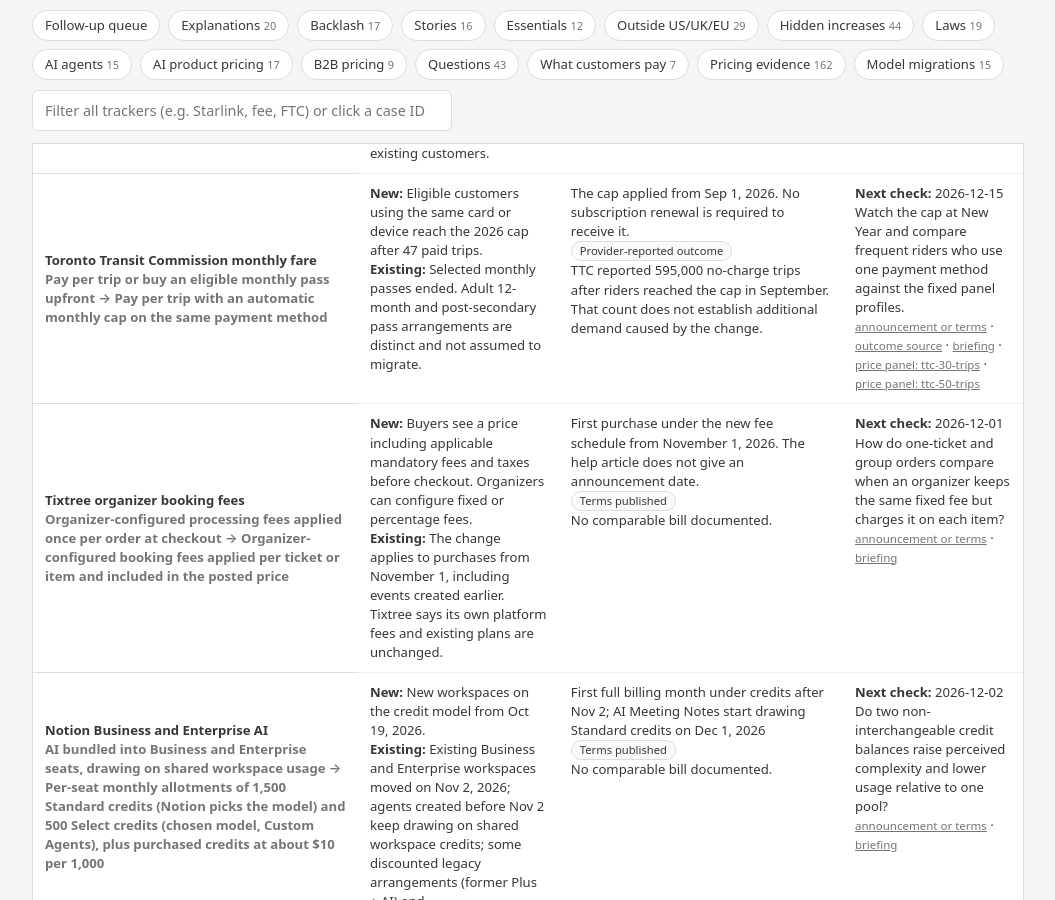
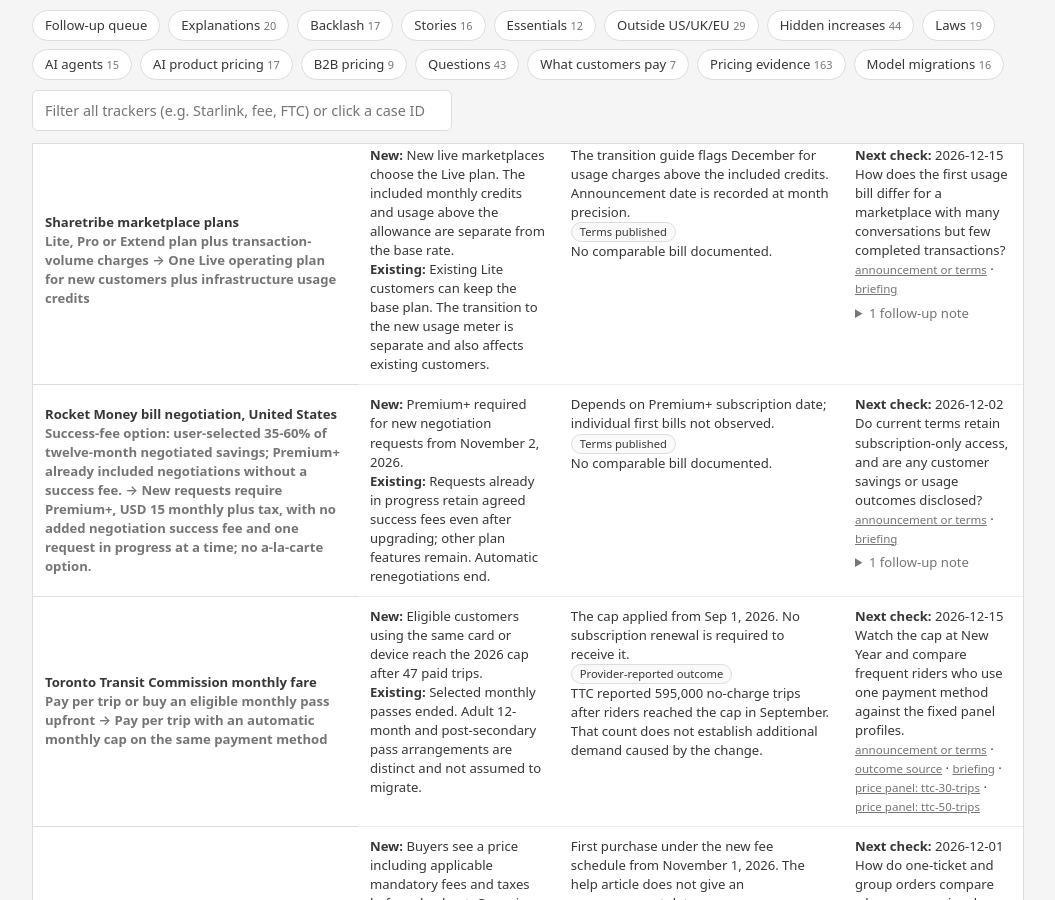
Before and after one commit to UtpalDholakia/pricing-briefings, a Jekyll site: the page built from trackers.html, in a window 1280 px wide and 900 px high, scrolled down 92872 px. Shown: the whole window, without its empty margins (112-1167 px from the left). Built offline with Jekyll 4.4.1, drawn with Linux system fonts in a browser that asks for light colours; some of the changed text lies outside the part shown.

Commit message:
Add ChatGPT pricing evidence and model transition for 2026-11-22

```diff
--- a/_data/trackers/model_migrations.yml
+++ b/_data/trackers/model_migrations.yml
@@ -1,4 +1,24 @@
 # One row per announced transition. Append follow-ups; don't infer an observed bill from a schedule.
+- id: "rocket-money-negotiation-premium-only"
+  case_id: "rocket-money-bill-negotiation-2026"
+  offer: "Rocket Money bill negotiation, United States"
+  announced: "2026-09-24"
+  from_model: "Success-fee option: user-selected 35-60% of twelve-month negotiated savings; Premium+ already included negotiations without a success fee."
+  to_model: "New requests require Premium+, USD 15 monthly plus tax, with no added negotiation success fee and one request in progress at a time; no a-la-carte option."
+  new_customers: "Premium+ required for new negotiation requests from November 2, 2026."
+  existing_customers: "Requests already in progress retain agreed success fees even after upgrading; other plan features remain. Automatic renegotiations end."
+  first_bill_timing: "Depends on Premium+ subscription date; individual first bills not observed."
+  status: "Terms published"
+  next_check: "2026-12-02"
+  question: "Do current terms retain subscription-only access, and are any customer savings or usage outcomes disclosed?"
+  source: "https://help.rocketmoney.com/en/articles/17141357-bill-negotiations-is-moving-to-premium"
+  related_source: "https://www.rocketmoney.com/terms"
+  updates:
+    - date: "2026-11-22"
+      note: "Transition notice and October 2 terms checked. Help article says automatic renegotiations end November 1; legal terms say November 2. No actual billing outcomes verified."
+      source: "https://help.rocketmoney.com/en/articles/17141357-bill-negotiations-is-moving-to-premium"
+  digest: "2026-11-22"
+  agent: "chatgpt"
 - id: "geforce-now-six-month-promotion"
   case_id: "geforce-now-six-month-promotion-2026"
   offer: "GeForce NOW Performance and Ultimate"
--- a/_data/trackers/pricing_evidence.yml
+++ b/_data/trackers/pricing_evidence.yml
@@ -1,4 +1,20 @@
 # One row per comparison. Keep null results and identify the outcome actually measured.
+- id: "robitaille-affective-pain-placebo-2026"
+  date: "2026-08"
+  mechanism: "Beliefs about affective pain modulation may affect valuation."
+  mechanism_codes: [pain-of-paying]
+  comparison: "Affective-pain enhancer vs reliever placebos, and each vs untreated control."
+  design: "Reverse-placebo experiment; participants believed they had taken pain-modulating drugs."
+  setting: "Controlled purchase-valuation task."
+  outcome: "Willingness to pay."
+  result_kind: "Context-dependent"
+  result: "Publisher abstract and INSEAD summary report higher willingness to pay for the affective enhancer group than the reliever group; neither differed significantly from untreated control."
+  boundary: "Not a test of cards, checkout speed or one-tap payment. Control contrasts are not significant, not proof of equal effects. Full methods, sample sizes and estimates were not checked."
+  source: "https://doi.org/10.1016/j.jebo.2026.107671"
+  related_source: "https://www.insead.edu/faculty-research/publications/journal-articles/affective-cost-spending-neuroeconomic-and"
+  verification_note: "Read publisher search-indexed abstract and directly opened INSEAD author-institution summary. Direct publisher full-page fetch returned 403. Date is journal issue month, not discovery date."
+  digest: "2026-11-22"
+  agent: "chatgpt"
 - id: wallimann-fare-format-2026
   case_id: wallimann-fare-format-2026
   date: '2026-11'
```
